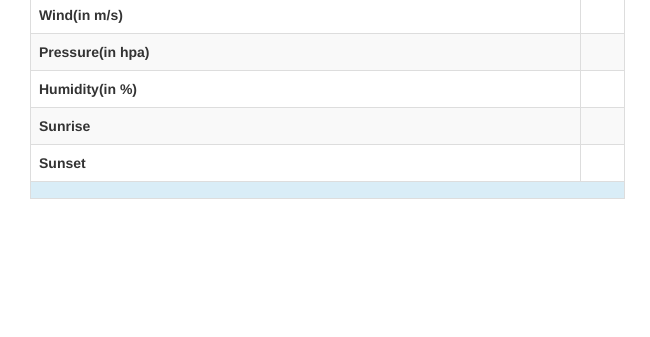
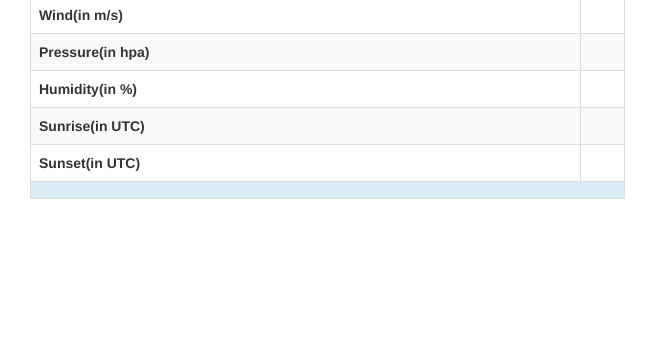
Before and after one commit to Jagan555/Weather-Detector, a plain HTML site: page index.html in a window 1280 px wide. Shown: the part 192-529 px from the top of the page, 0-650 px from the left. Drawn offline with nearby package versions, Linux system fonts and the light colour scheme; some packages are replaced by stand-ins of ours; grey boxes are pictures that could not be loaded.

Commit message:
Update index.html

```diff
--- a/index.html
+++ b/index.html
@@ -98,11 +98,11 @@
         <td id="Humidity"></td>
         </tr>
         <tr>
-        <th>Sunrise</th>
+        <th>Sunrise(in UTC)</th>
         <td id="Sunrise"></td>
         </tr>
         <tr>
-        <th>Sunset</th>
+        <th>Sunset(in UTC)</th>
         <td  id="Sunset"></td>
         </tr>
         <tr><td colspan="2" id="address" class="info"></td></tr>
```
